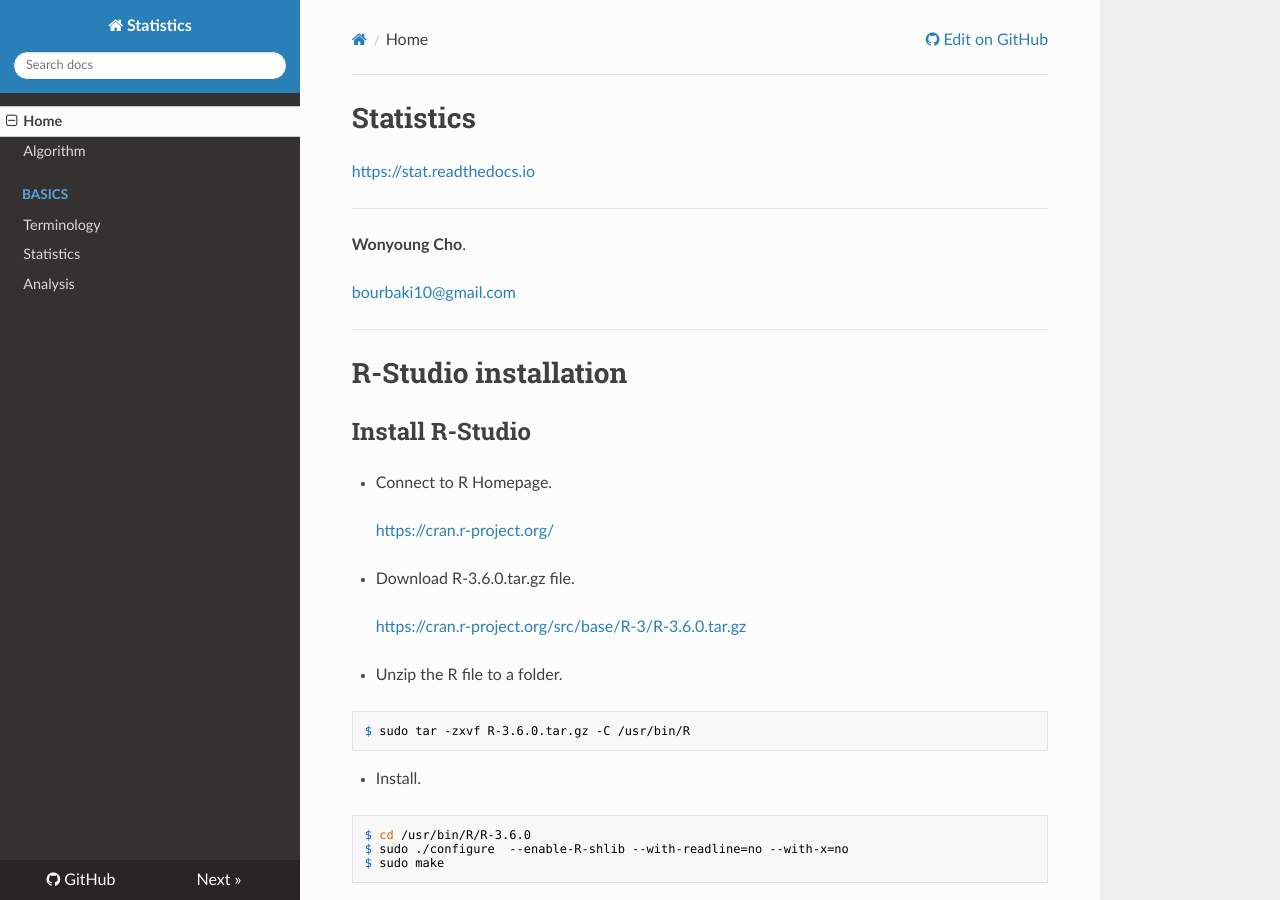
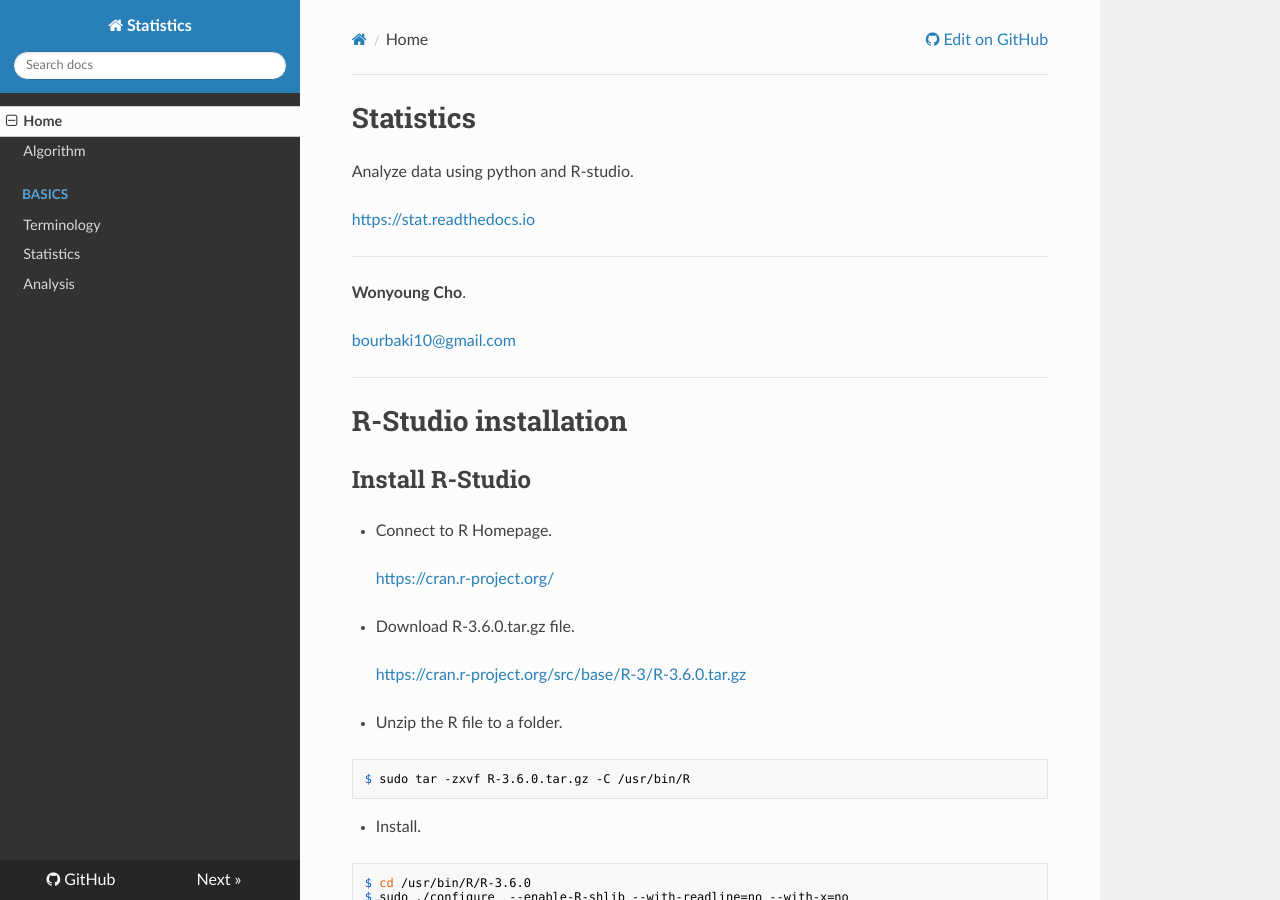
Before and after one commit to WonyoungCho/Statistics, an MkDocs documentation site: the page built from docs/index.md, in a window 1280 px wide and 900 px high. Built offline with MkDocs 1.6.1, drawn with Linux system fonts in a browser that asks for light colours; nearby versions of some CDN libraries; old or Windows-style settings are respelled for this version of MkDocs.

Commit message:
Update index.md

```diff
--- a/docs/index.md
+++ b/docs/index.md
@@ -1,4 +1,6 @@
 # Statistics
+
+Analyze data using python and R-studio.
 
 <a href="https://stat.readthedocs.io" target="_blank"> https://stat.readthedocs.io </a>
 
```
